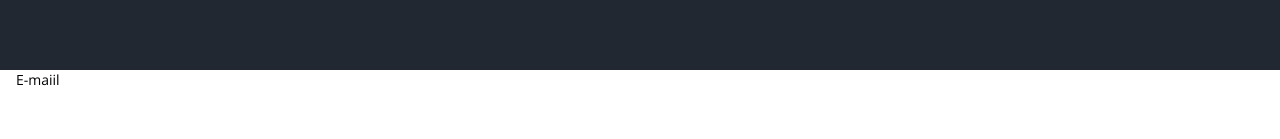
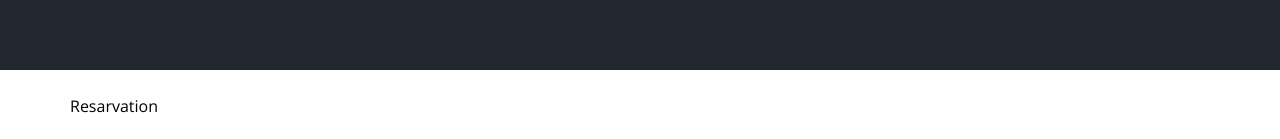
Before and after one commit to ozbek2o/Farmlog, a Next.js app: page / in a window 1280 px wide. Shown: the part 3484-3623 px from the top of the page. Built offline with nearby package versions, Linux system fonts and the light colour scheme.

Commit message:
reservation

```diff
--- /dev/null
+++ b/components/Resarvation.jsx
@@ -0,0 +1,9 @@
+import React from 'react'
+
+const Resarvation = () => {
+  return (
+    <div className='container mx-auto py-6 '> Resarvation</div>
+  )
+}
+
+export default Resarvation
--- a/components/form/Input.jsx
+++ b/components/form/Input.jsx
@@ -10,6 +10,7 @@ const Input = () => {
             h-full peer-focus:h-7 peer-focus:text-xs peer-valid:h-7 peer-valid:text-xs transition-all'>E-maiil</span>
          </label>
     </div>
+
   );
 };
 
--- a/pages/home/index.jsx
+++ b/pages/home/index.jsx
@@ -3,6 +3,7 @@ import Carousel from '@/components/Carousel'
 import MenuWrapper from '@/components/product/MenuWrapper'
 import React from 'react'
 import About from '@/components/About'
+import Resarvation from '@/components/Resarvation'
 
 const index = () => {
   return (
@@ -11,6 +12,7 @@ const index = () => {
       <Campaings/>
       <MenuWrapper/>
       <About/>
+      <Resarvation/>
     </div>
   )
 }
--- a/pages/index.jsx
+++ b/pages/index.jsx
@@ -20,7 +20,6 @@ export default function Index() {
       </Head>
       <Header/>
       <Home/>
-      <Input/>
     </div>
   )
 }
```
